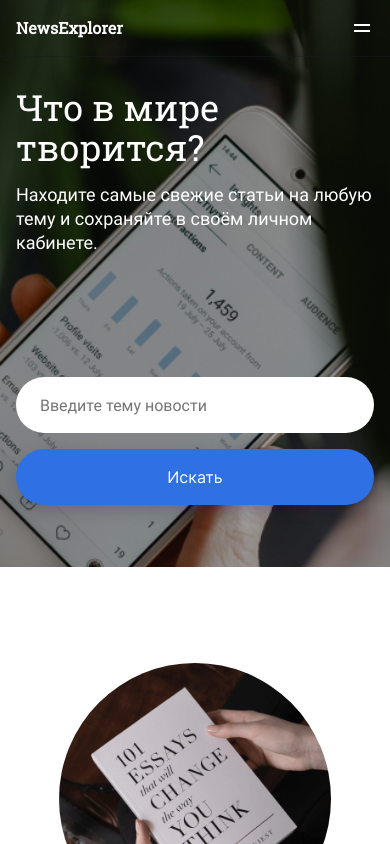
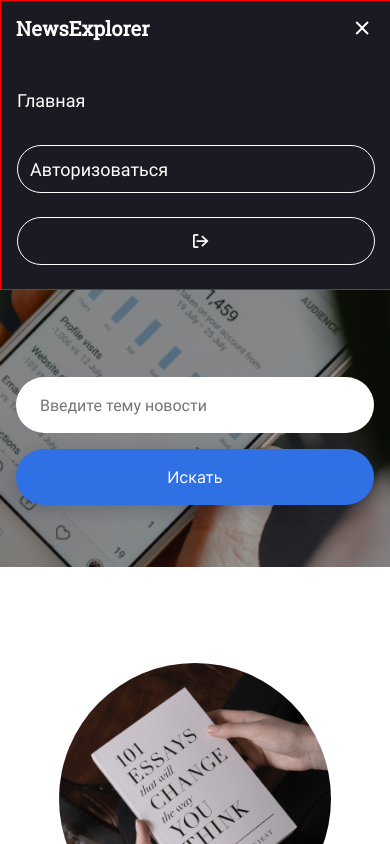
Before and after one commit to alsu-dxdy/news-explorer-frontend, a website built with webpack: page src/pages/index.html in a window 390 px wide. Both pictures are taken after a click on the button 362 px from the left and 28 px from the top of the page. Shown: the top 844 px of the page. Built offline with nearby package versions, Linux system fonts and the light colour scheme; no server answers.

Commit message:
header black 320 before authorize

```diff
--- a/src/blocks/header/header.css
+++ b/src/blocks/header/header.css
@@ -7,6 +7,11 @@
   background-image: url('../../images/search.jpg');
   background-size: cover;
   border-bottom: 0.3px solid #fff;
+}
+
+.header.header_black-background {
+  /* background-image: none; */
+  background-color: '#1A1B22';
 }
 
 .header__logo {
@@ -62,30 +67,31 @@
   font-weight: 500;
   font-size: 18px;
   line-height: 24px;
+  text-align: center;
   /* width: 176px; */
   height: 48px;
   padding: 12px;
 }
 
-/* скрыть копку Авторизоваться */
+/* кнопку Авторизоваться скрыть*/
 
 .header__button_authorize.header__button_hidden {
   display: none;
 }
 
-/* по умолчанию кнопка с именем скрыта */
+/* кнопка с именем скрыта по умолчанию*/
 
 .header__button.header__button_name {
   display: none;
 }
 
-/* показать кнопку с именем */
+/* кнопку с именем показать*/
 
 .header__button.header__button_name.header__button_name_is-opened {
   display: inline-block;
 }
 
-.header__menu-320 {
+.header__button-320 {
   background: url(../../images/menu-white.png) center no-repeat;
   background-color: transparent;
   border: none;
@@ -99,7 +105,7 @@
 }
 
 .header__close-320 {
-  background: url(../../images/close320.svg) center no-repeat;
+  background: url(../../images/close_320.svg) center no-repeat;
   background-color: transparent;
   border: none;
   width: 24px;
@@ -133,42 +139,63 @@
 @media screen and (min-width:320px) and (max-width:767px) {
   .header {
     background-image: url('../../images/search-320.png');
+    /* width: calc(100% - 32px); */
     height: 56px;
     z-index: 1;
+    flex-direction: column;
+    align-items: flex-start;
   }
   .header__logo {
-    font-size: 16px;
-    line-height: 24px;
-    margin-top: 16px;
-    margin-bottom: 16px;
-    margin-left: 16px;
-    z-index: 10;
+    margin: 16px auto 16px 16px;
+    z-index: 2;
   }
-  .header__menu-320 {
-    display: flex;
-    z-index: 10;
-  }
-  .header__menu {
-    /* z-index: 1; */
+  .header__menu_container-320 {
+    border: 1px solid red;
     background: #1A1B22;
-    width: 100%;
-    border-radius: 16px;
-    position: absolute;
-    top: -56px;
-    left: 0;
+    width: calc(100% - 32px);
+    margin: auto;
+    padding: 0 16px 0;
     display: flex;
     flex-direction: column;
-    height: 286px;
-    padding: 88px 16px 16px;
+    position: relative;
+    bottom: 56px;
+  }
+  .header__button-320 {
+    display: flex;
+    z-index: 2;
+  }
+  .header__button-320.header__menu_invisible {
     display: none;
   }
-  .header__link {
-    margin: 0 0 30px;
+  .header__close-320 {
+    display: none;
+    z-index: 5;
   }
   .header__button {
-    width: calc(100% - 32px);
+    margin: 0 auto 24px;
+    text-align: center;
+    width: 100%;
   }
-  .header__menu.header__menu_is-opened {
+  /* Скрыть Главная, Авторизоваться по умолчанию*/
+  .header__menu-main {
+    margin: 88px 0 32px;
+    display: none;
+  }
+  .header__button_authorize {
+    display: none;
+  }
+  /* Показать Главная, Авторизоваться*/
+  .header__menu-main.header__menu_visible {
     display: flex;
   }
+  .header__button_authorize.header__menu_visible {
+    display: flex;
+  }
+  .header__close-320.header__menu_visible {
+    display: flex;
+    z-index: 5;
+  }
+  .header__menu-articles {
+    margin-top: 0;
+  }
 }
--- a/src/blocks/search/search.css
+++ b/src/blocks/search/search.css
@@ -122,7 +122,7 @@
   }
   .search__title {
     margin: 0 0 16px;
-    width: 385px;
+    width: 100%;
     font-size: 36px;
     line-height: 40px;
   }
--- a/src/index.js
+++ b/src/index.js
@@ -23,6 +23,9 @@ import {
 
 const { headerRender, headerRenderLogout } = require('./js/utils/headerRender');
 
+const headerMenu320 = document.querySelector('.header__button-320');
+const headerClose320 = document.querySelector('.header__close-320');
+
 /* Экземпляры классов */
 const popupAuthorize = new Popup(document.querySelector('.popup_authorize'));
 const popupRegistration = new Popup(document.querySelector('.popup_registration'));
@@ -38,6 +41,29 @@ window.addEventListener('load', () => {
   checkLogged();
 });
 
+headerMenu320.addEventListener('click', () => {
+  console.log(77);
+  // document.querySelector('.header').style.background = '#1A1B22';
+  // headerMenu320.style.background = 'none';
+  document.querySelector('.header').classList.toggle('header_black-background');
+  headerMenu320.classList.add('header__menu_invisible');
+  headerClose320.classList.add('header__menu_visible');
+  document.querySelector('.header__menu-main')
+    .classList.add('header__menu_visible');
+  document.querySelector('.header__button_authorize')
+    .classList.add('header__menu_visible');
+});
+
+headerClose320.addEventListener('click', () => {
+  console.log(headerClose320);
+  // document.querySelector('.header').style.backgroundImage = './images/search-320.png';
+  document.querySelector('.header').classList.toggle('header_black-background');
+  document.querySelector('.header__menu-main').classList.remove('header__menu_visible');
+  document.querySelector('.header__button_authorize')
+    .classList.remove('header__menu_visible');
+  headerMenu320.classList.remove('header__menu_invisible');
+  headerClose320.classList.remove('header__menu_visible');
+});
 
 // Открытие popup Регистрация
 popupLinkRegistration.addEventListener('click', () => {
--- a/src/pages/index.html
+++ b/src/pages/index.html
@@ -16,11 +16,12 @@
   <div class="root">
     <main class="content">
       <header class="header ">
-        <button class="header__menu-320"></button> <!-- кнопка = -->
-        <!-- На 320 после нажатия header__menu-320 меняется на header__close-320 через toggle -->
+        <button class="header__button-320"></button>
+        <button class="header__close-320"></button> <!-- кнопка = -->
+        <!-- На 320 после нажатия header__button-320 появлется header__close-320  -->
         <p class="header__logo">NewsExplorer</p>
 
-        <div class="header__menu">
+        <div class="header__menu header__menu_container-320">
           <a class="header__menu header__menu-main" href="./">Главная</a>
           <a class="header__menu header__menu-articles " href="./articles.html">Сохранённые статьи</a>
           <button class="header__button header__button_authorize">Авторизоваться</button>
```
Also changed, not shown: src/images/close_320.svg (added).
